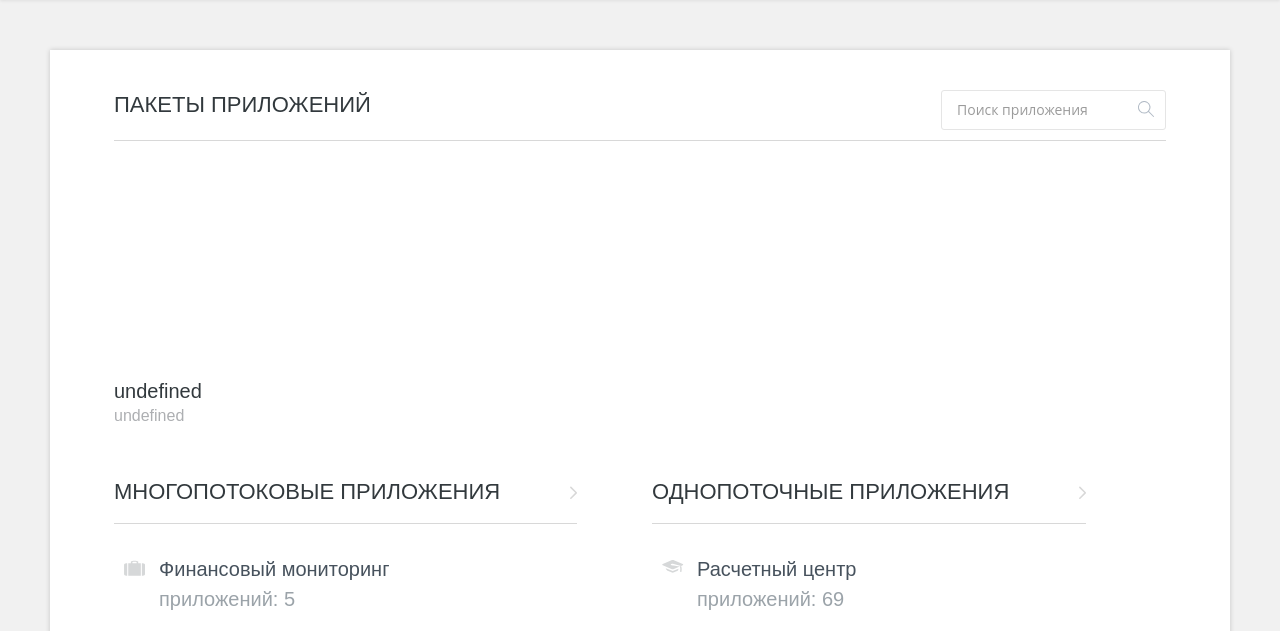
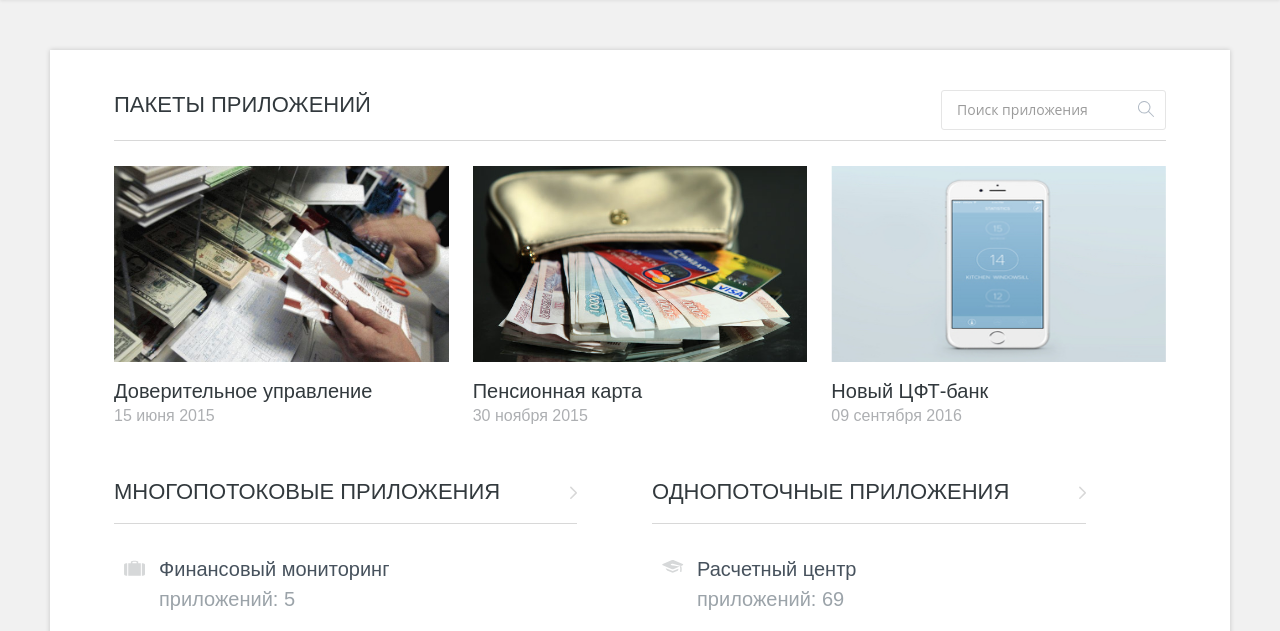
Before and after one commit to gexenemy/study_project, a website: page app/index.html in a window 1280 px wide. Shown: the part 104-735 px from the top of the page. Drawn offline with Linux system fonts and the light colour scheme.

Commit message:
Второе домашнее задание

```diff
--- a/app/css/style.css
+++ b/app/css/style.css
@@ -166,6 +166,40 @@ a:active {
 .item-8 {
 	max-width: 66.666667%;
 }
+
+.category {
+	transition: all 1s ease 0s;
+	max-height: 0;
+	overflow: hidden;
+}
+
+@-webkit-keyframes fade {
+	from {
+		opacity: 0;
+	}
+	to {
+		opacity: 1;
+	}
+}
+
+@keyframes fade {
+	from {
+		opacity: 0;
+	}
+	to {
+		opacity: 1;
+	}
+}
+
+.fade {
+	-webkit-animation-name: fade;
+	animation-name: fade;
+	-webkit-animation-duration: 1.5s;
+  animation-duration: 1.5s;
+  -webkit-animation-fill-mode: both;
+  animation-fill-mode: both;
+}
+
 .category__img {
 	height: 196px;
 	background-repeat: no-repeat;
--- a/app/js/scripts.js
+++ b/app/js/scripts.js
@@ -1,8 +1,8 @@
 // dz_js_1
 
-// function getRandomNumber(upperLimit) {
-//   return Math.floor(Math.random() * upperLimit);
-// }
+function getRandomNumber(upperLimit) {
+  return Math.floor(Math.random() * upperLimit);
+}
 
 // function getRandomElement() {
 // 	let randomNumber = getRandomNumber(lengthAllElements);
@@ -10,7 +10,7 @@
 // }
 
 // function paintRandomColor() {
-// 	allElements[getRandomElement()].style.backgroundColor = "rgb(" + getRandomNumber(255) + ", " + getRandomNumber(255) + ", " + getRandomNumber(255) + ")";
+// 	allElements[getRandomElement()].style.backgroundColor = "rgb(".concat(getRandomNumber(256), ", ", getRandomNumber(256), ", ",getRandomNumber(256), ")");
 // }
 
 // function deleteRandomColor() {
@@ -31,51 +31,76 @@
 
 // dz_js_2
 
-var elementPackageWrap = document.querySelector('.category'),
-		elementPackage = document.createElement('div'),
-	  elementPackageImg = document.createElement('div'),
-		elementPackageLink = document.createElement('a'),
-		elementPackageDate = document.createElement('time');
+document.addEventListener("DOMContentLoaded", function() {
 
-elementPackage.appendChild(elementPackageImg);
-elementPackage.appendChild(elementPackageLink);
-elementPackage.appendChild(elementPackageDate);
-elementPackageWrap.appendChild(elementPackage);
+	function createPackage({img, name, date}) {
 
-elementPackage.className = 'category__item item-responsive item-4';
-elementPackageImg.className = 'category__img';
-elementPackageLink.className = 'category__link';
-elementPackageDate.className = 'category__date';
+		let packagesWrap = document.querySelector('.category'),
+				package = document.createElement('div'),
+				packageImg = document.createElement('div'),
+				packageName = document.createElement('a'),
+				packageDate = document.createElement('time');
 
-elementPackageImg.style.backgroundImg = 'url(assets/' + this.img + ')';
-elementPackageLink.innerHTML = this.link;
-elementPackageDate.innerHTML = this.date;
+		package.className = 'category__item item-responsive item-4 fade';
+		packageImg.className = 'category__img';
+		packageName.className = 'category__link';
+		packageDate.className = 'category__date';
 
-function Obj(img, link, date) {
-	this.img = img;
-	this.link = link;
-	this.date = date;
-}
+		package.appendChild(packageImg);
+		package.appendChild(packageName);
+		package.appendChild(packageDate);
+		packagesWrap.appendChild(package);
 
-var elem1 = new Obj();
-var elem2 = new Obj();
-var elem3 = new Obj();
+		packagesWrap.style.maxHeight = '1000px';
+		packageImg.style.backgroundImage = 'url(assets/'.concat(img, ')') ;
+		packageName.innerHTML = name;
+		packageDate.innerHTML = date;
 
-function getRandomNumber(upperLimit) {
-  return Math.floor(Math.random() * upperLimit);
-}
+	}
 
-var arr = {
-	 	elem1: ('shot-1.jpg', 'СТАНДАРТНЫЙ ПАКЕТ', '08 aпреля 2012'),
-		elem2: ('shot-2.jpg', 'НОВЫЙ ЦФТ-БАНК', '09 сентября 2016'),
-		elem3: ('shot-3.jpg', 'КАТАЛОГ РАЗРАБОТОК', '03 марта 2015'),
-}
-console.log(arr.elem1);
 
-function getRandomElements() {
-	var arrLength = arr.length;
-	var xx = arr[getRandomNumber(arrLength),getRandomNumber(arrLength),getRandomNumber(arrLength)];
+	function checkAddedPackages() {
 
-}
+		let parentPackagesLength = document.querySelector('.category').children.length;
 
-setInterval(getRandomElements, 2000);
+		if (parentPackagesLength > 2) {
+			clearInterval(addPackage);
+			return false;
+		}
+
+	}
+
+
+	function addRandomPackage() {
+
+		let packageContentLength = packageContent.length,
+				randomPackageContent = packageContent[getRandomNumber(packageContentLength)];
+
+		createPackage(randomPackageContent);
+
+		checkAddedPackages();
+
+	}
+
+
+	let packageContent = [
+
+		{img: 'shot-1.jpg', name: 'Стандартный пакет', date: '08 aпреля 2012'},
+		{img: 'shot-2.jpg', name: 'Новый ЦФТ-банк', date: '09 сентября 2016'},
+		{img: 'shot-3.jpg', name: 'Каталог разработок', date: '13 января 2015'},
+		{img: 'shot-4.jpg', name: 'Автоплатежи', date: '23 марта 2015'},
+		{img: 'shot-5.jpg', name: 'Доверительное управление', date: '15 июня 2015'},
+		{img: 'shot-6.jpg', name: 'Выплаты АСВ', date: '17 июля 2015'},
+		{img: 'shot-7.jpg', name: 'Срочные вклады', date: '26 октября 2015'},
+		{img: 'shot-8.jpg', name: 'Пенсионная карта', date: '30 ноября 2015'},
+		{img: 'shot-9.jpg', name: 'Оптимальный', date: '04 августа 2015'},
+		{img: 'shot-10.jpg', name: 'Премиальный 5', date: '19 мая 2015'},
+
+	]
+
+
+	let addPackage = setInterval(addRandomPackage, 500);
+
+});
+
+// dz_js_2_end
```
Also changed, not shown: app/assets/shot-10.jpg (added), app/assets/shot-4.jpg (added), app/assets/shot-5.jpg (added), app/assets/shot-6.jpg (added), app/assets/shot-7.jpg (added), app/assets/shot-8.jpg (added), app/assets/shot-9.jpg (added).
